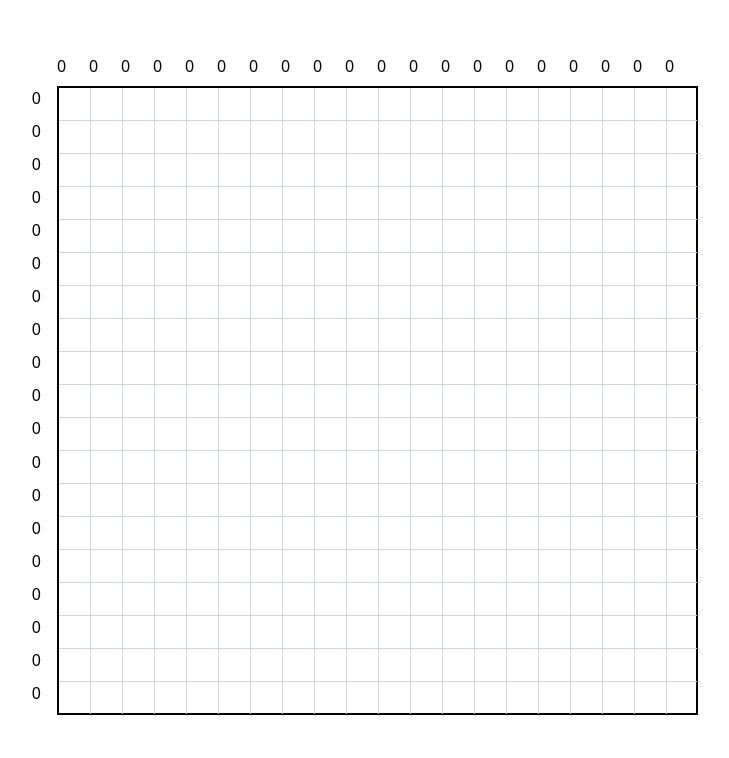
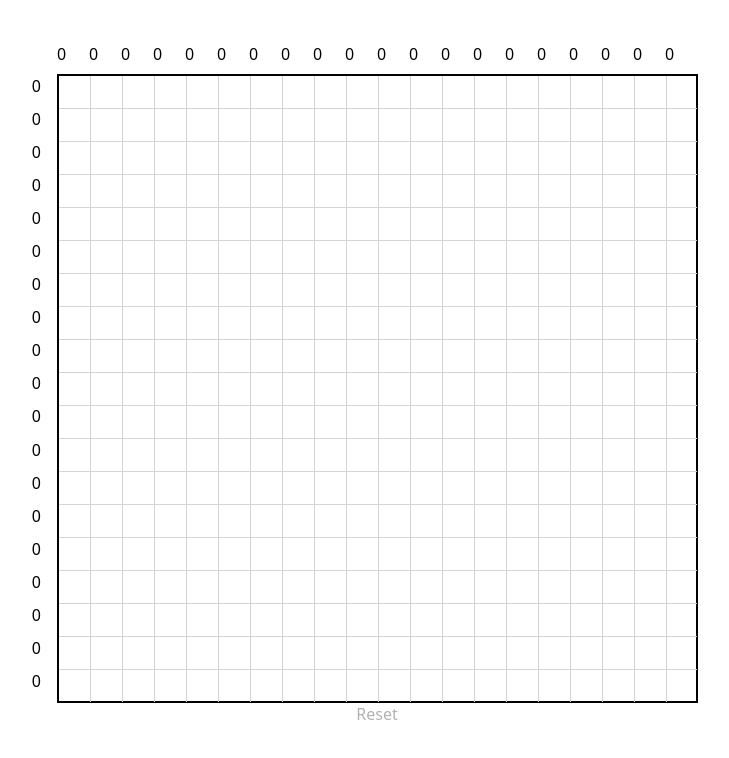
Before and after one commit to mkitwave/zero-sum, a Next.js app: page /square-logic in a window 1280 px wide. Shown: the top 758 px of the page, without its empty margins (263-992 px from the left). Built offline with nearby package versions, Linux system fonts and the light colour scheme.

Commit message:
reset 추가

```diff
--- a/app/square-logic/page.tsx
+++ b/app/square-logic/page.tsx
@@ -47,6 +47,8 @@ const SquareLogic = () => {
 
   const initialized = useRef<boolean>(false);
 
+  const selected = items.flat().filter((item) => item).length;
+
   useEffect(() => {
     initialize();
     initialized.current = true;
@@ -72,6 +74,10 @@ const SquareLogic = () => {
     );
   };
 
+  const reset = () => {
+    confirm("Are you sure to reset?") && initialize();
+  };
+
   const rowCompactedNumbers: Array<Array<number>> = initialized.current
     ? compactItemsToNumbers(items)
     : [];
@@ -81,7 +87,7 @@ const SquareLogic = () => {
     : [];
 
   return (
-    <main className="flex items-center justify-center w-full h-full">
+    <main className="flex flex-col items-center justify-center w-full h-full">
       <div className="w-[90%] max-w-[40rem] relative">
         <div className="grid grid-flow-row absolute h-full -left-4 -translate-x-[100%]">
           {rowCompactedNumbers.map((numbers, index) => (
@@ -125,6 +131,14 @@ const SquareLogic = () => {
           </div>
         </div>
       </div>
+      <button
+        type="button"
+        onClick={reset}
+        disabled={!selected}
+        className="disabled:opacity-30"
+      >
+        Reset
+      </button>
     </main>
   );
 };
```
